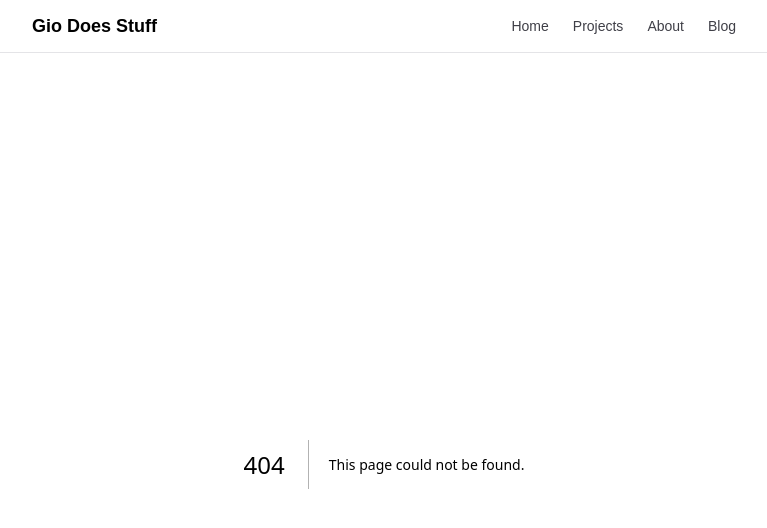
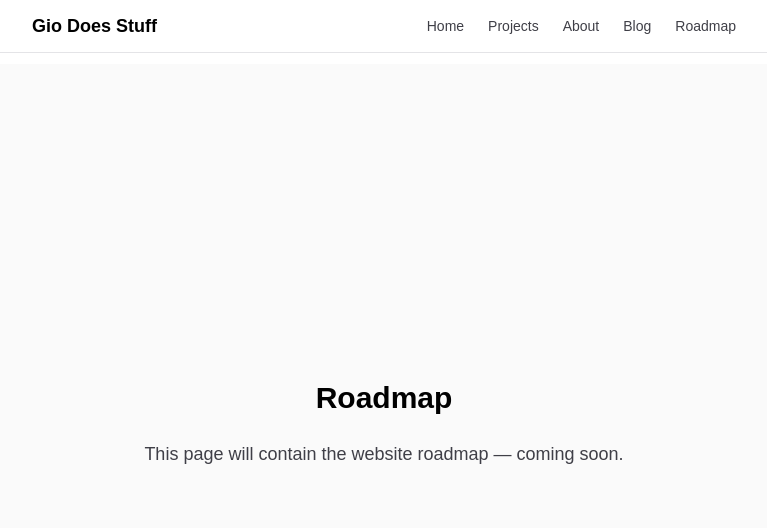
Before and after one commit to MrBunn448/MrBunn448.github.io, a Next.js app in the folder gio-does-stuff/: page /roadmap in a window 1280 px wide. Before the commit this address had no page. Shown: the top 528 px of the page, without its empty margins (256-1023 px from the left). Built offline with nearby package versions, Linux system fonts and the light colour scheme.

Commit message:
Roadmap page added
Added the future roadmap page

```diff
--- a/gio-does-stuff/app/components/Navbar.tsx
+++ b/gio-does-stuff/app/components/Navbar.tsx
@@ -10,6 +10,7 @@ export default function Navbar() {
     { href: '/projects', label: 'Projects' },
     { href: '/about', label: 'About' },
     { href: '/blog', label: 'Blog' },
+    { href: '/roadmap', label: 'Roadmap' },
   ];
 
   return (
--- /dev/null
+++ b/gio-does-stuff/app/roadmap/page.tsx
@@ -0,0 +1,12 @@
+export default function RoadmapPage() {
+  return (
+    <div className="flex h-[calc(100vh-80px)] items-center justify-center bg-zinc-50 dark:bg-black">
+      <main className="flex h-full w-full max-w-5xl flex-col items-center justify-center py-6 px-6">
+        <div className="w-full max-w-3xl text-center">
+          <h1 className="text-3xl font-semibold text-black dark:text-zinc-50">Roadmap</h1>
+          <p className="mt-6 text-lg text-zinc-700 dark:text-zinc-300">This page will contain the website roadmap — coming soon.</p>
+        </div>
+      </main>
+    </div>
+  );
+}
```
Also changed, not shown: gio-does-stuff/app/roadmap/roadmap.tsx (added).
